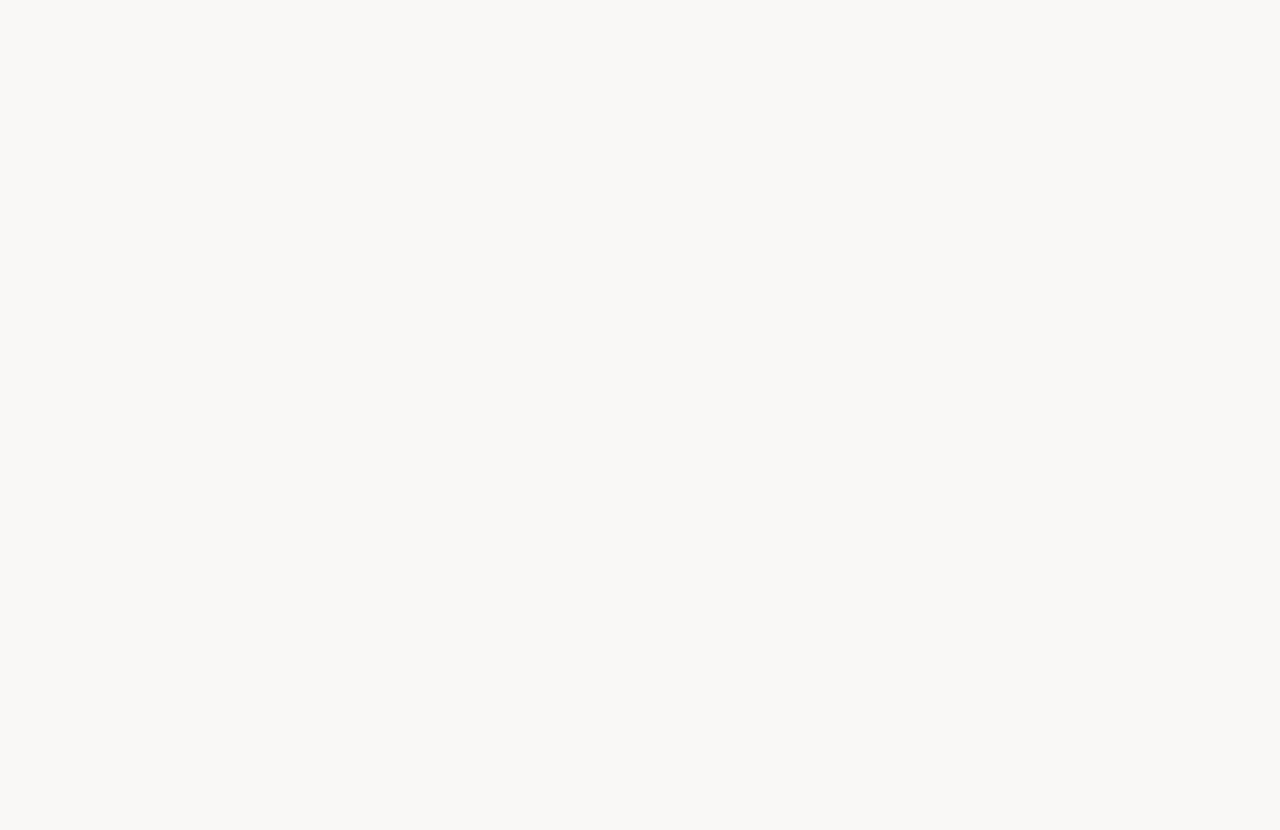
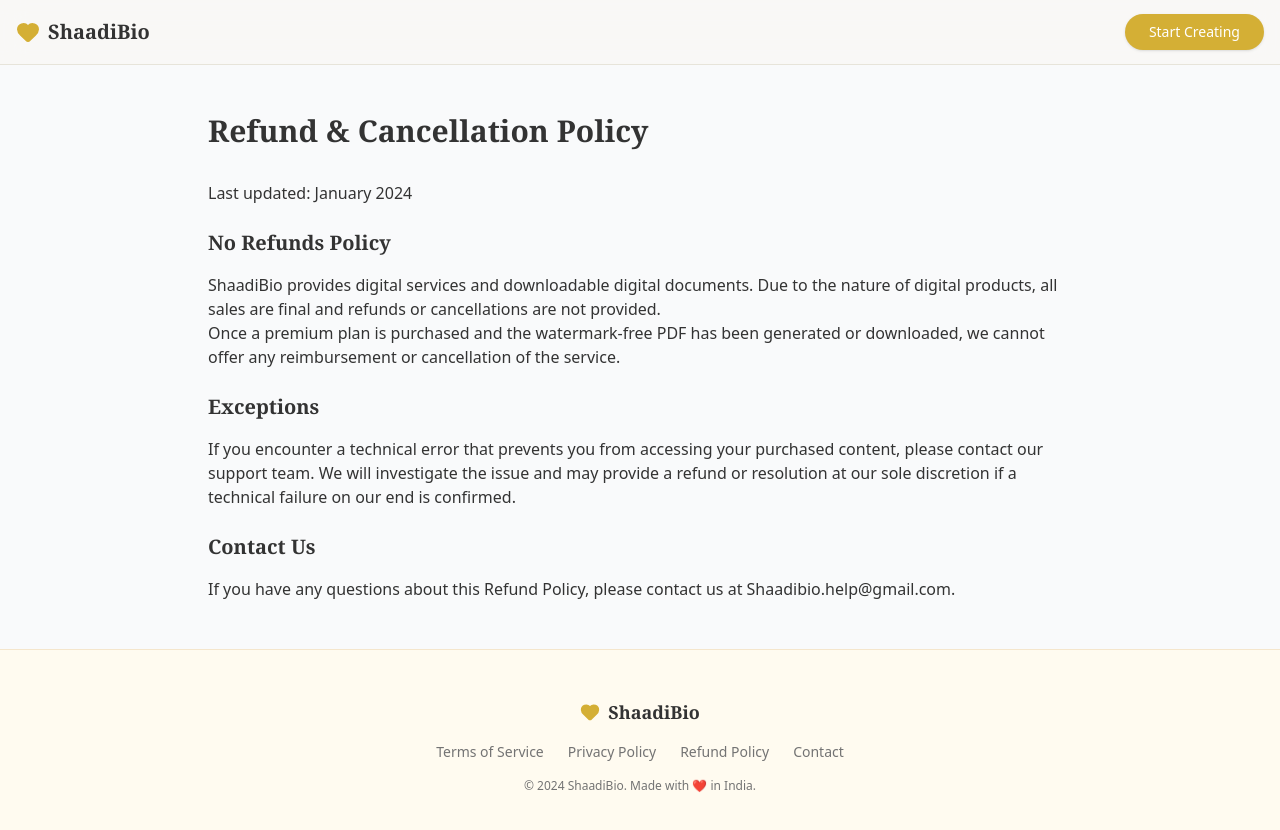
Before and after one commit to Aryan-0098/ShaadiBio, a Next.js app: page /refund in a window 1280 px wide. Before the commit this address had no page. Shown: the top 830 px of the page. Before the commit the page ends 800 px from the top, so only its background shows below. Built offline with nearby package versions, Linux system fonts and the light colour scheme.

Commit message:
feat: add refund policy, update contact info and footer

```diff
--- a/src/app/contact/page.tsx
+++ b/src/app/contact/page.tsx
@@ -20,8 +20,8 @@
                         </div>
                         <h3 className="font-bold text-lg mb-2">Email Support</h3>
                         <p className="text-gray-500 mb-4">Get a response within 24 hours</p>
-                        <a href="mailto:support@shaadibio.com" className="text-[#C5A045] font-bold hover:underline">
-                            support@shaadibio.com
+                        <a href="mailto:Shaadibio.help@gmail.com" className="text-[#C5A045] font-bold hover:underline">
+                            Shaadibio.help@gmail.com
                         </a>
                     </div>
 
--- a/src/app/privacy/page.tsx
+++ b/src/app/privacy/page.tsx
@@ -24,7 +24,7 @@
                     <p>We prioritize your privacy. We do not sell your personal data to third parties. Photographs uploaded are processed essentially and not used for any other purpose.</p>
 
                     <h2 className="text-xl font-bold mt-6 mb-4">4. Contact Us</h2>
-                    <p>If you have any questions about this Privacy Policy, please contact us at support@shaadibio.com.</p>
+                    <p>If you have any questions about this Privacy Policy, please contact us at Shaadibio.help@gmail.com.</p>
                 </div>
             </main>
             <Footer />
--- /dev/null
+++ b/src/app/refund/page.tsx
@@ -0,0 +1,28 @@
+import { Navbar } from "@/components/layout/Navbar";
+import { Footer } from "@/components/layout/Footer";
+
+export default function RefundPage() {
+    return (
+        <div className="min-h-screen bg-gray-50 flex flex-col">
+            <Navbar />
+            <main className="flex-1 container mx-auto px-4 py-12 max-w-4xl">
+                <h1 className="text-3xl font-serif font-bold mb-8">Refund & Cancellation Policy</h1>
+                <div className="prose prose-stone max-w-none">
+                    <p className="mb-4">Last updated: January 2024</p>
+
+                    <h2 className="text-xl font-bold mt-6 mb-4">No Refunds Policy</h2>
+                    <p>ShaadiBio provides digital services and downloadable digital documents. Due to the nature of digital products, all sales are final and refunds or cancellations are not provided.</p>
+
+                    <p>Once a premium plan is purchased and the watermark-free PDF has been generated or downloaded, we cannot offer any reimbursement or cancellation of the service.</p>
+
+                    <h2 className="text-xl font-bold mt-6 mb-4">Exceptions</h2>
+                    <p>If you encounter a technical error that prevents you from accessing your purchased content, please contact our support team. We will investigate the issue and may provide a refund or resolution at our sole discretion if a technical failure on our end is confirmed.</p>
+
+                    <h2 className="text-xl font-bold mt-6 mb-4">Contact Us</h2>
+                    <p>If you have any questions about this Refund Policy, please contact us at Shaadibio.help@gmail.com.</p>
+                </div>
+            </main>
+            <Footer />
+        </div>
+    );
+}
--- a/src/app/terms/page.tsx
+++ b/src/app/terms/page.tsx
@@ -24,6 +24,9 @@
 
                     <h2 className="text-xl font-bold mt-6 mb-4">5. Disclaimer</h2>
                     <p>The service is provided &quot;as is&quot; without warranties of any kind. We are not responsible for any outcomes resulting from the use of the biodata created on our platform.</p>
+
+                    <h2 className="text-xl font-bold mt-6 mb-4">6. Contact Information</h2>
+                    <p>For any questions regarding these Terms, please contact us at Shaadibio.help@gmail.com.</p>
                 </div>
             </main>
             <Footer />
--- a/src/components/layout/Footer.tsx
+++ b/src/components/layout/Footer.tsx
@@ -12,6 +12,7 @@
                 <div className="text-sm text-muted-foreground flex justify-center gap-6 mb-4">
                     <Link href="/terms" className="hover:text-primary">Terms of Service</Link>
                     <Link href="/privacy" className="hover:text-primary">Privacy Policy</Link>
+                    <Link href="/refund" className="hover:text-primary">Refund Policy</Link>
                     <Link href="/contact" className="hover:text-primary">Contact</Link>
                 </div>
                 <div className="text-xs text-muted-foreground">
```
